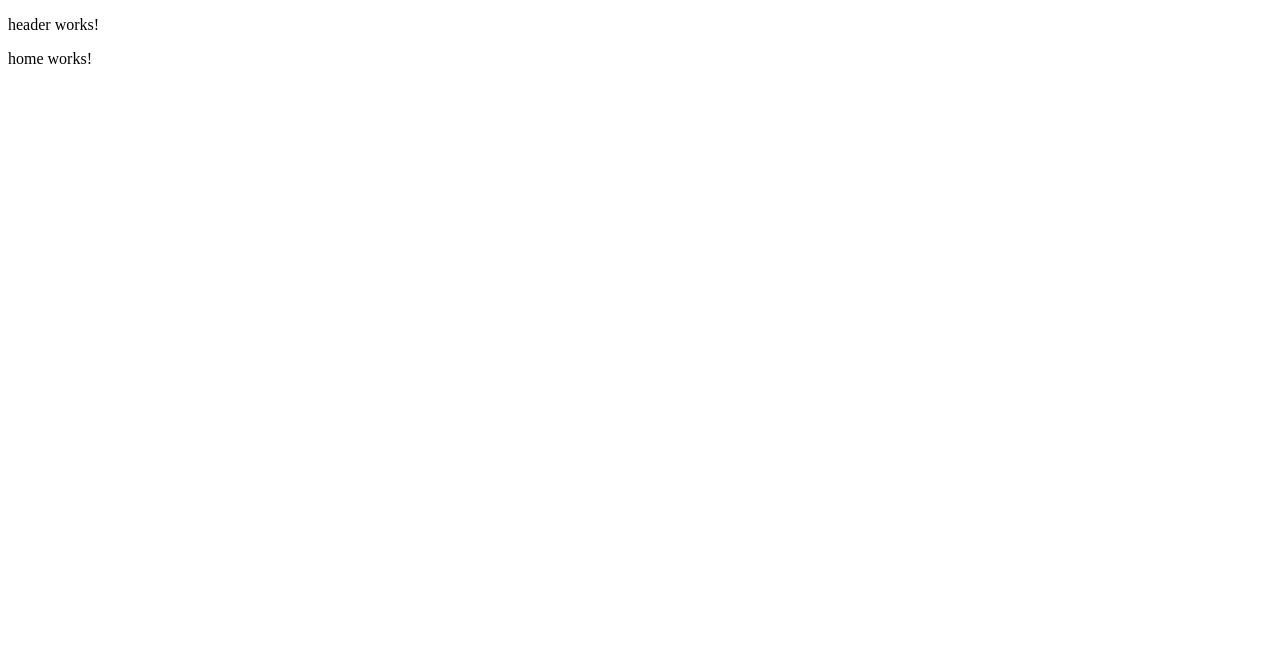
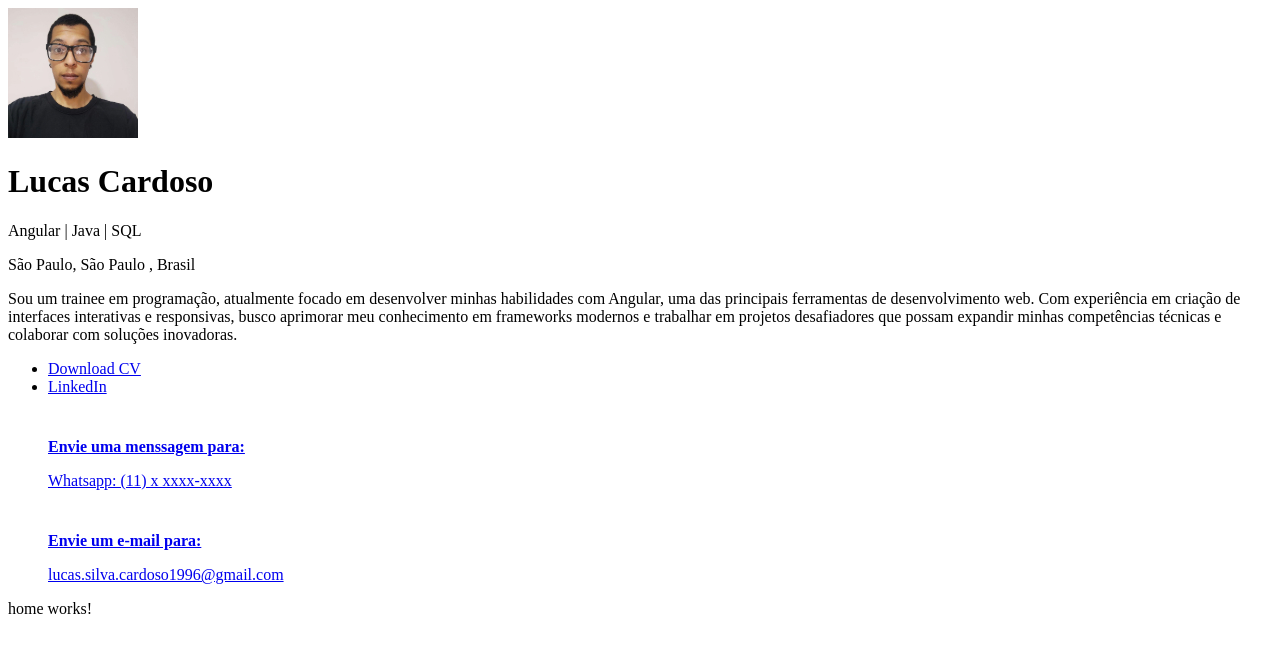
Before and after one commit to lucasscardoso/portifolio, an Angular app: page / in a window 1280 px wide. Shown: the top 652 px of the page. Built offline with nearby package versions, Linux system fonts and the light colour scheme.

Commit message:
adicionado informações ao Header

```diff
--- a/angular.json
+++ b/angular.json
@@ -26,9 +26,11 @@
             "tsConfig": "tsconfig.app.json",
             "inlineStyleLanguage": "scss",
             "assets": [
+
               {
                 "glob": "**/*",
-                "input": "public"
+                "input": "src/assets",
+                "output": "/assets"
               }
             ],
             "styles": [
--- a/src/app/modules/portifolio/components/header/header.component.html
+++ b/src/app/modules/portifolio/components/header/header.component.html
@@ -1 +1,72 @@
-<p>header works!</p>
+<header>
+  <img src="assets/img/lucas.jpg"
+  alt="Lucas Da Silva Cardoso - Foto De Perfil"
+  width="130px"
+  height="130px"
+  loading="eager">
+  <h1>Lucas Cardoso</h1>
+</header>
+
+<aside>
+    <div class="container">
+        <p>Angular | Java | SQL</p>
+        <p>São Paulo, São Paulo , Brasil</p>
+        <p>
+          Sou um trainee em programação, atualmente focado em desenvolver minhas habilidades com Angular, uma das principais ferramentas de desenvolvimento web.
+          Com experiência em criação de interfaces interativas e responsivas,
+          busco aprimorar meu conhecimento em frameworks modernos e trabalhar em projetos desafiadores que possam expandir minhas competências técnicas e colaborar com soluções inovadoras.
+        </p>
+
+        <nav>
+          <ul>
+            <li>
+              <a href="assets/pdf/cv.pdf" target="_blank" class="btn btn-primary">
+                Download CV
+              </a>
+            </li>
+            <li>
+              <a href="www.linkedin.com/in/lucas-silva-97217b214" target="_blank" class="btn btn-secondary">
+                LinkedIn
+              </a>
+            </li>
+          </ul>
+        </nav>
+
+        <section>
+          <figure>
+
+            <img
+                src="assets/icons/whatsapp.svg"
+                alt="Icone para contato do Whatsapp"
+                width="22px"
+                height="22px"
+              />
+             <figcaption>
+              <a href="https://api.whatsapp.com/send?phone=5511xxxxxxxxx&text=Ol%C3%A1%20Lucas,%20preciso%20de%20um%20job!"
+              target="_blank">
+                  <strong>Envie uma menssagem para:</strong>
+                  <p> Whatsapp: (11) x xxxx-xxxx</p>
+                </a>
+             </figcaption>
+          </figure>
+
+          <figure>
+            <img
+                  src="assets/icons/mail.svg"
+                  alt="Icone para contato do Whatsapp"
+                  width="22px"
+                  height="22px"
+              />
+             <figcaption>
+                  <a href="mailto:lucas.silva.cardoso1996@gmail.com"
+                     target="_blank"
+                   >
+                      <strong>Envie um e-mail para:</strong>
+                      <p> lucas.silva.cardoso1996&#64;gmail.com</p>
+                  </a>
+             </figcaption>
+          </figure>
+
+        </section>
+    </div>
+</aside>
```
